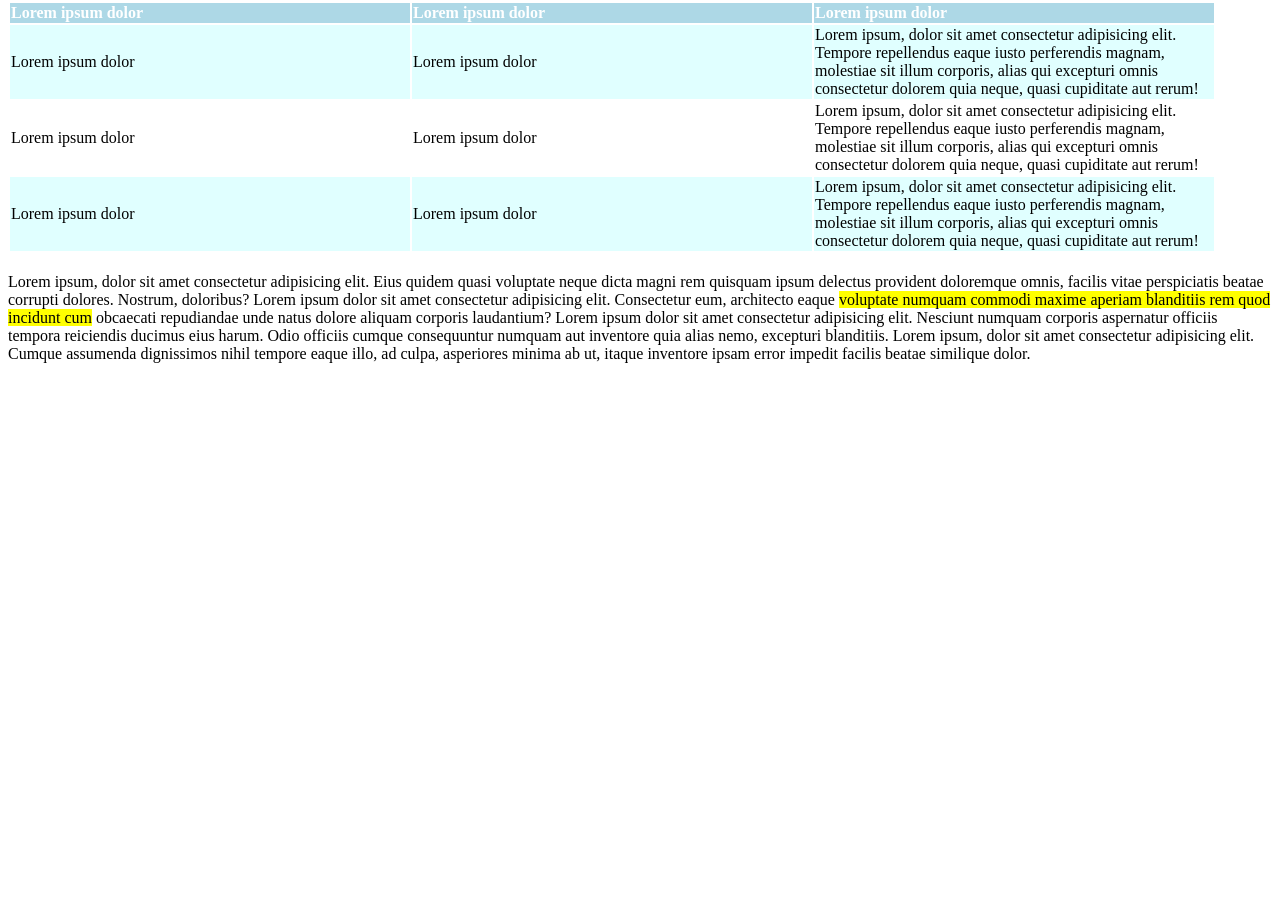
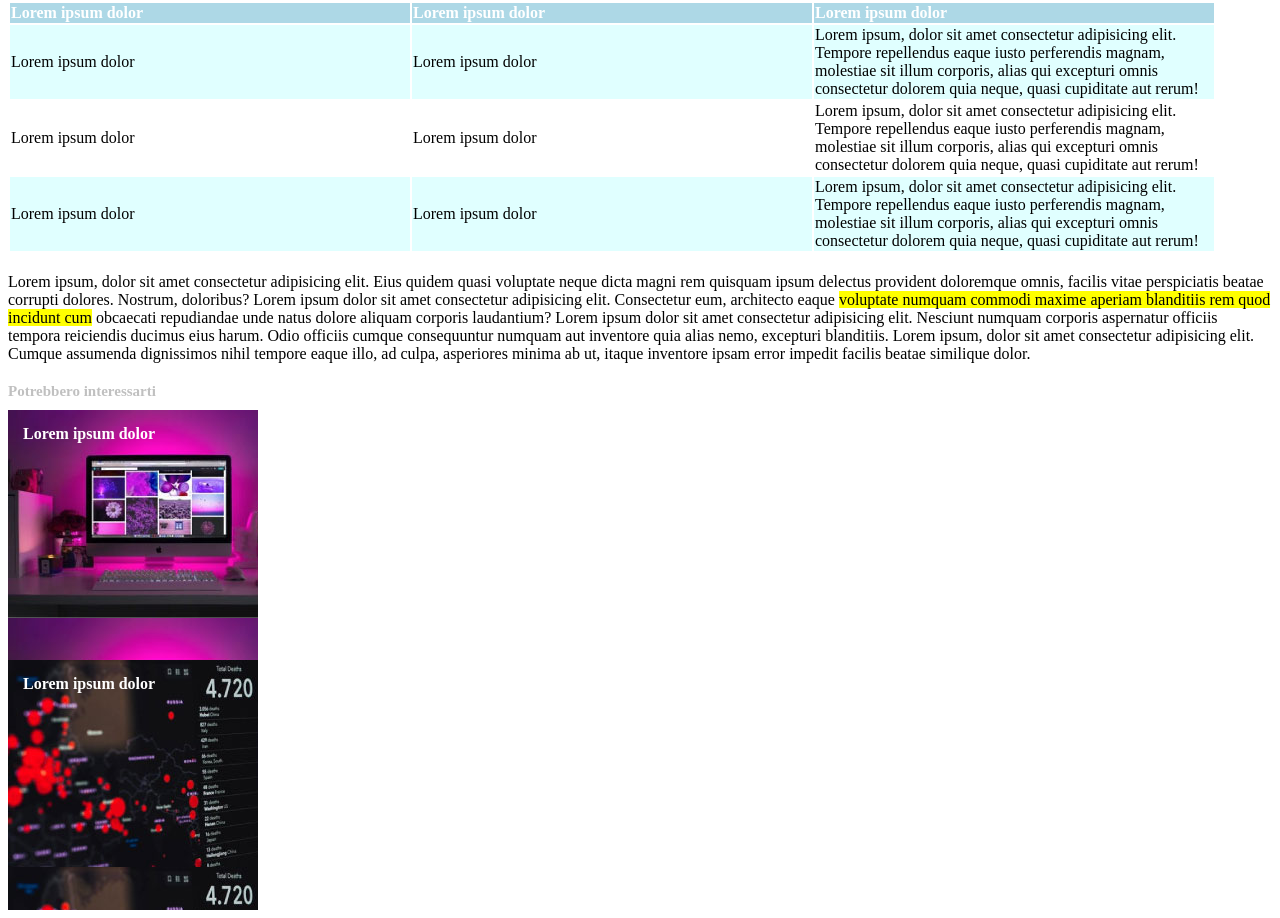
Before and after one commit to moonymel/html-css-booleaner, a plain HTML site: page index.html in a window 1280 px wide. Shown: the part 847-1765 px from the top of the page. Before the commit the page ends 1218 px from the top, so only its background shows below. Drawn offline with Linux system fonts and the light colour scheme.

Commit message:
completed footer in index.html - ESERCIZIO FINITO?

```diff
--- a/css/style.css
+++ b/css/style.css
@@ -10,6 +10,10 @@ header {
     background: lightblue url("../img/pattern.png") repeat;
     background-size: contain;
     padding-top:50px;
+}
+
+main {
+    margin-bottom:20px;
 }
 
 h1 {
@@ -62,3 +66,30 @@ text-align:left;
 #lightblue {
     background-color:lightcyan;
 }
+
+.titolofooter {
+    font-size:15px;
+    color:silver;
+    font-weight: bold;
+    margin-bottom:10px;
+}
+
+.previewuno {
+    background-image: url("../img/monitor.jpg");
+    background-size: lenght;
+    width:250px;
+    height:250px;
+    color:white;
+    font-weight: bold;
+    padding:15px;
+}
+
+.previewdue {
+    background-image: url("../img/graph.jpg");
+    background-size: lenght;
+    width:250px;
+    height:250px;
+    color:white;
+    font-weight: bold;
+    padding:15px;
+}
--- a/index.html
+++ b/index.html
@@ -78,6 +78,7 @@
             </table>
         </section>
         <section>
+            <!-- secondo articolo  -->
             <div class="articolo">
                 Lorem ipsum, dolor sit amet consectetur adipisicing elit. Eius quidem quasi voluptate neque dicta magni rem quisquam ipsum delectus provident doloremque omnis, facilis vitae perspiciatis beatae corrupti dolores. Nostrum, doloribus? Lorem ipsum dolor sit amet consectetur adipisicing elit. Consectetur eum, architecto eaque <span id="yellow">voluptate numquam commodi maxime aperiam blanditiis rem quod incidunt cum</span> obcaecati repudiandae unde natus dolore aliquam corporis laudantium? Lorem ipsum dolor sit amet consectetur adipisicing elit. Nesciunt numquam corporis aspernatur officiis tempora reiciendis ducimus eius harum. Odio officiis cumque consequuntur numquam aut inventore quia alias nemo, excepturi blanditiis. Lorem ipsum, dolor sit amet consectetur adipisicing elit. Cumque assumenda dignissimos nihil tempore eaque illo, ad culpa, asperiores minima ab ut, itaque inventore ipsam error impedit facilis beatae similique dolor.
             </div>
@@ -87,6 +88,17 @@
 
     <!-- FOOTER: "potrebbero interessarti" -->
     <footer>
+        <div class="titolofooter">
+            Potrebbero interessarti
+        </div>
+        <!-- preview uno -->
+        <div class="previewuno">
+            Lorem ipsum dolor
+        </div>
+        <!-- preview due  -->
+        <div class="previewdue">
+            Lorem ipsum dolor
+        </div>
 
     </footer>
 
```
